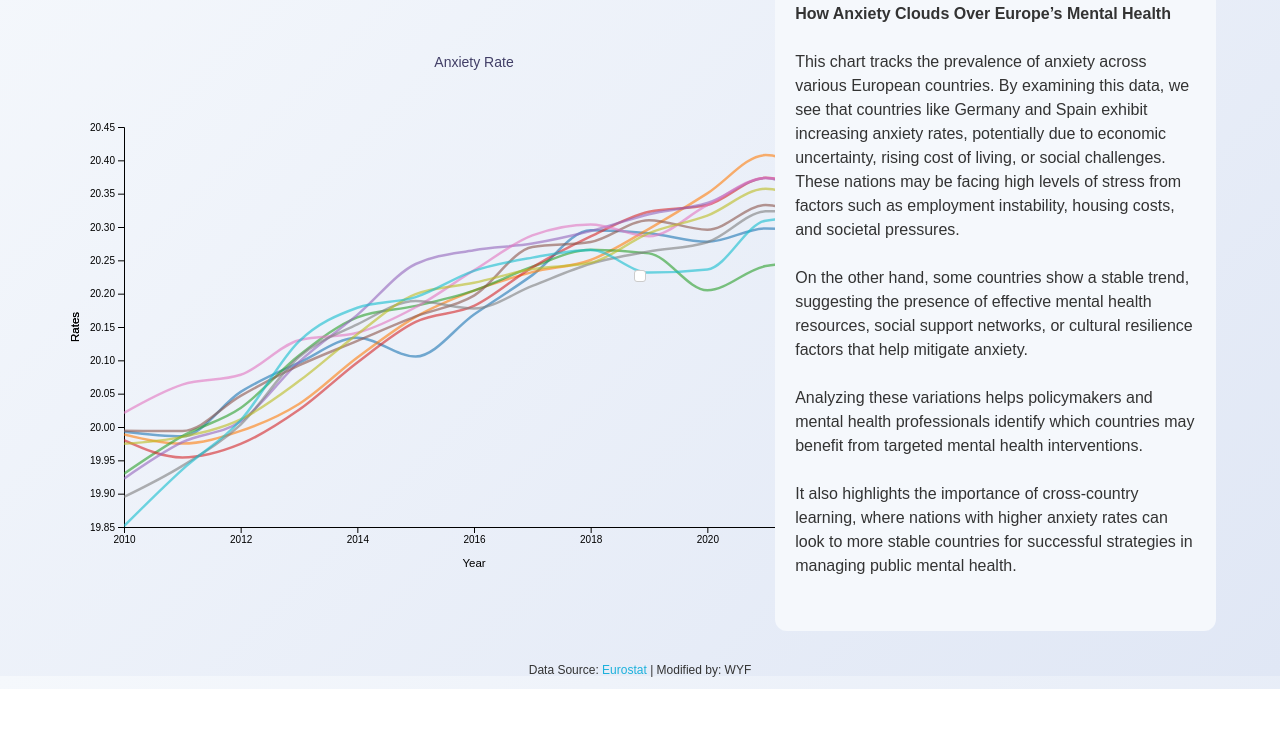
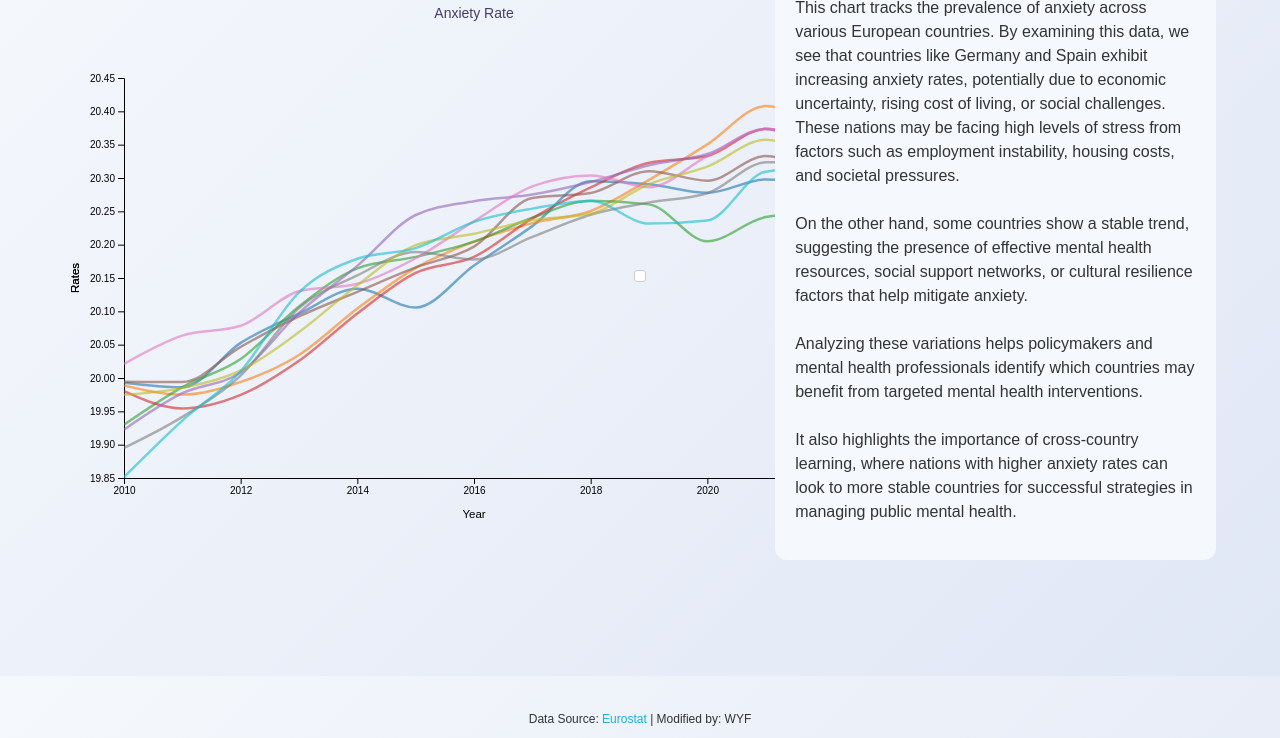
Before and after one commit to tong1104/cos30045_project_group5, a plain HTML site: page design5/design5.html in a window 1280 px wide. Shown: the part 124-862 px from the top of the page. Before the commit the page ends 813 px from the top, so only its background shows below. Drawn offline with nearby package versions, Linux system fonts and the light colour scheme.

Commit message:
update d5

```diff
--- a/design5/design5.css
+++ b/design5/design5.css
@@ -93,7 +93,7 @@ h1 {
     width: 35%;
     padding: 20px;
     background-color: #f5f8fc; /* Match the light blue background */
-    margin-top: 5px; /* Adjusted to move the explanation down */
+    margin-bottom: 120px; /* Adjusted to move the explanation down */
     margin-left: 20px;
     border-radius: 12px;
     color: #333;
```
